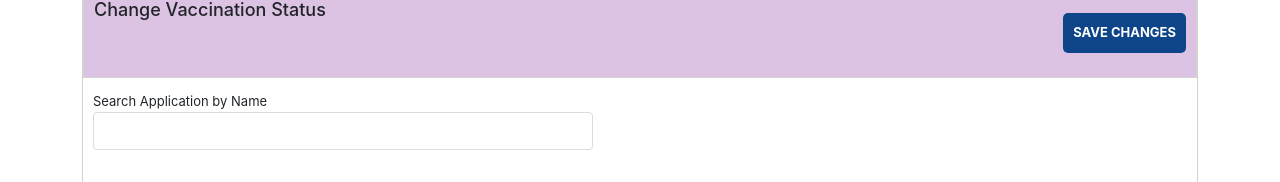
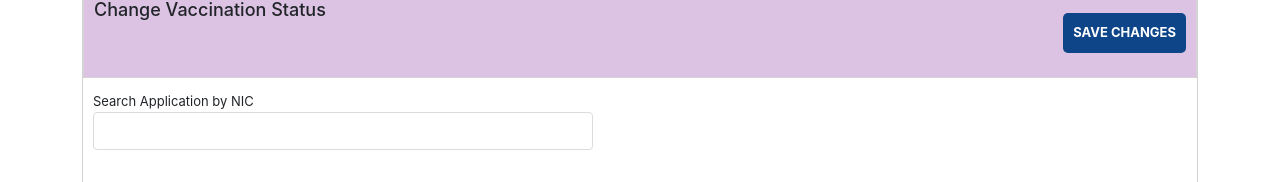
Before and after one commit to DhananjayaSLIIT/covid19-info-system-front, a React (Create React App) app: page /vaccination-status/1 in a window 1280 px wide. Shown: the part 123-305 px from the top of the page. Built offline with nearby package versions, Linux system fonts and the light colour scheme; no server answers; sample sign-in values are in the browser's storage.

Commit message:
Add alert on application confirm assignment

```diff
--- a/src/Components/AddAppliation/ConfirmAssign.jsx
+++ b/src/Components/AddAppliation/ConfirmAssign.jsx
@@ -18,9 +18,9 @@ export default class ConfirmAssign extends Component {
         this.text1 = React.createRef();
         this.text2 = React.createRef();
         this.text3 = React.createRef();
-        this.onTextFiledType = this.onTextFiledType.bind(this);
-        this.assignOnClick = this.assignOnClick.bind(this);
-        this.closeHandler = this.closeHandler.bind(this);
+        ///this.onTextFiledType = this.onTextFiledType.bind(this);
+        //this.assignOnClick = this.assignOnClick.bind(this);
+        //this.closeHandler = this.closeHandler.bind(this);
         this.addCheckedItems = this.addCheckedItems.bind(this);
         this.timeOnChangePromise = this.timeOnChangePromise.bind(this);
         this.onTextFiledTypePromise = this.onTextFiledTypePromise.bind(this);
@@ -133,6 +133,8 @@ export default class ConfirmAssign extends Component {
                         /** Service response handle */
                         alert(response.data.message);
                         this.closeHandler();
+                    }).catch(error =>{
+                        alert(error.response.data.data);
                     })
                     window.location.reload(false);
                 })
--- a/src/Components/Program/ChangeState.jsx
+++ b/src/Components/Program/ChangeState.jsx
@@ -256,7 +256,7 @@ export default class ChangeState extends Component {
                             </div>
                         </div>
                         <div className="pro-middle-container" id="bottom-con">
-                            <label style={{fontSize:"small",fontWeight:"medium"}}>Search Application by Name </label>
+                            <label style={{fontSize:"small",fontWeight:"medium"}}>Search Application by NIC </label>
                             <input type="text" className="form-control" id="pro-search" name="keyWord"
                                    onChange={event => this.onSearchHandler(event)}/>
                             <br/>
```
